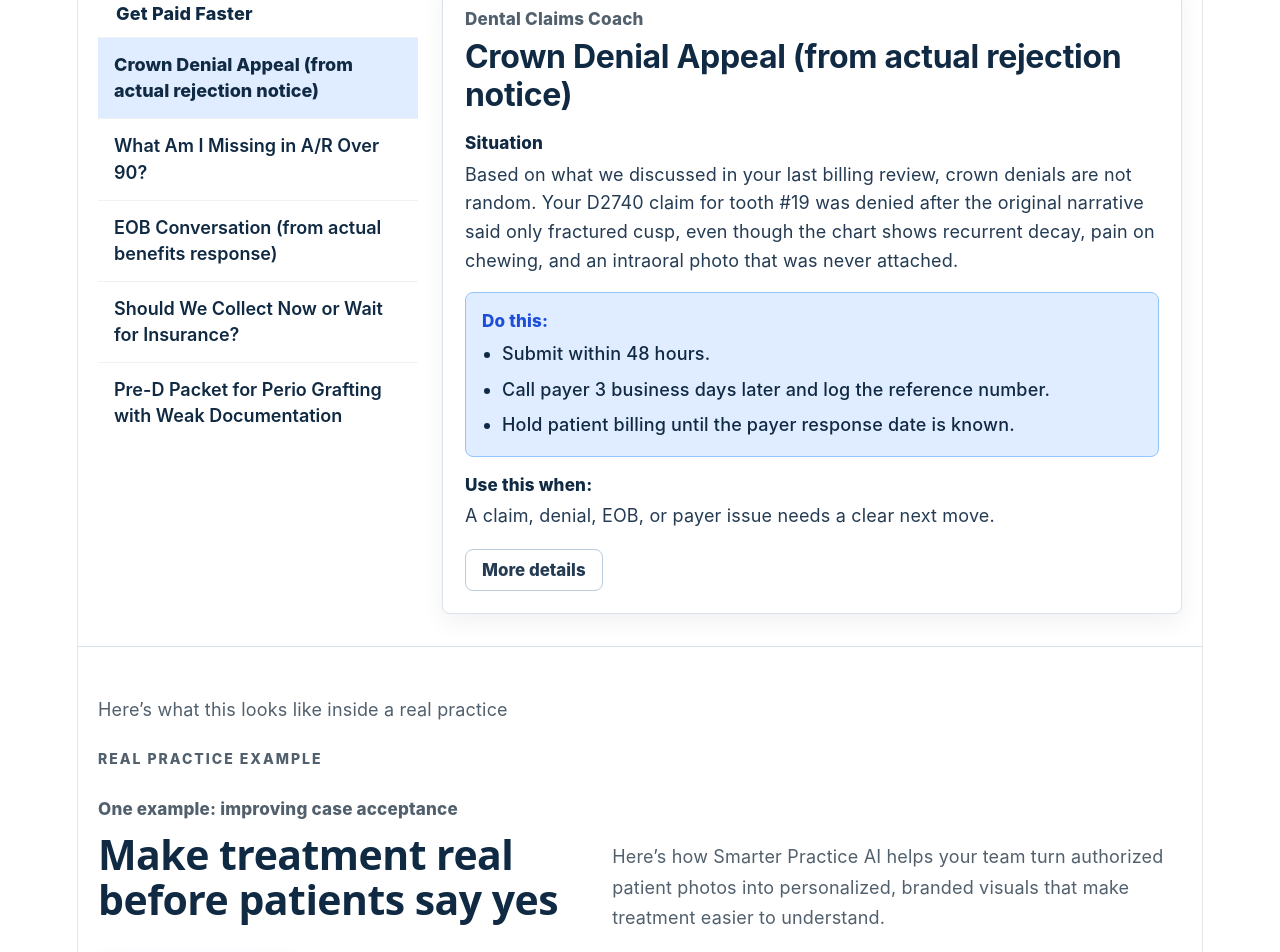
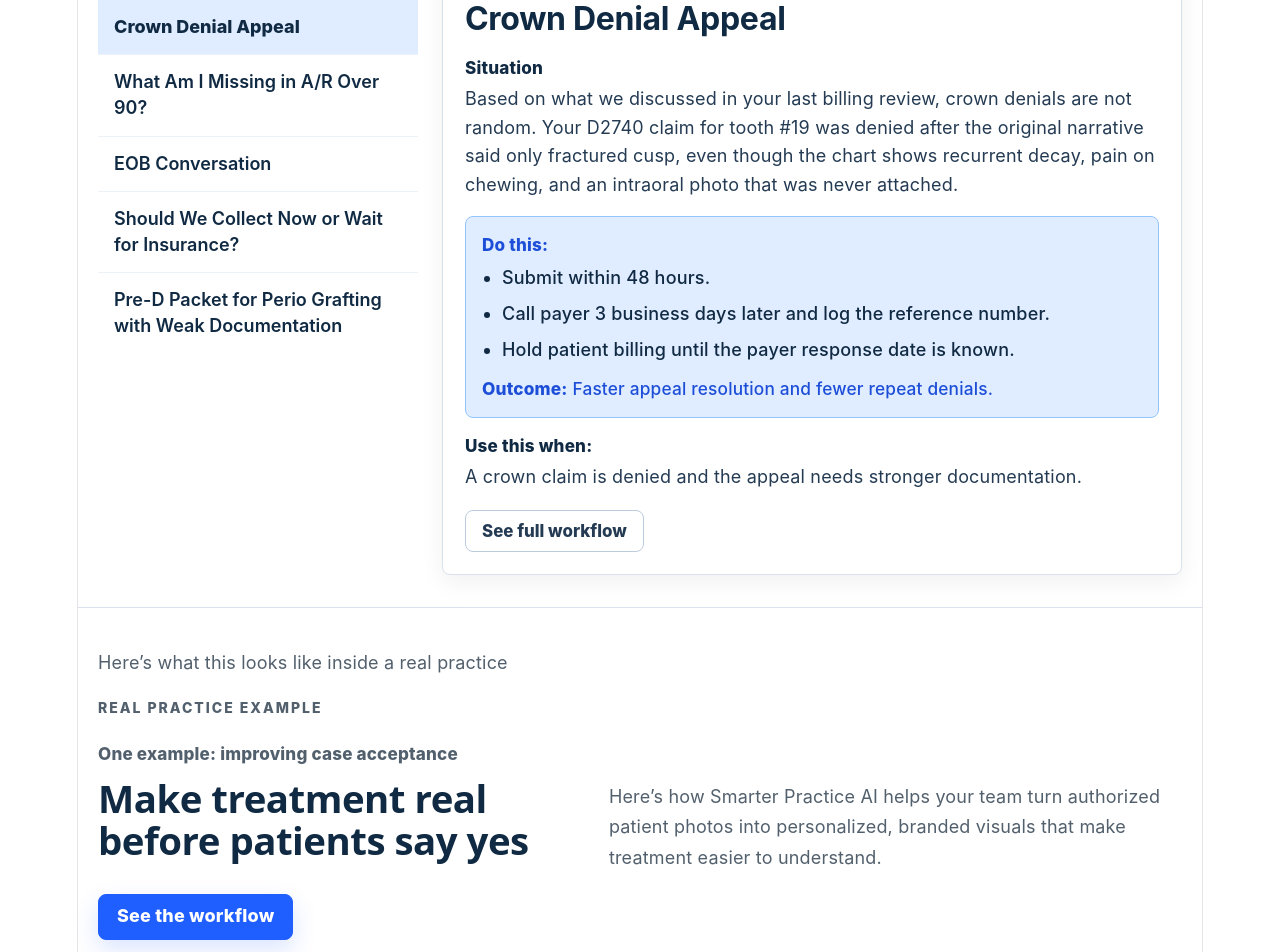
Before and after one commit to jeremyphelps-SP/smarterpractice-site, a React (Vite) app: page / in a window 1280 px wide. Shown: the part 2500-3452 px from the top of the page. Built offline with nearby package versions, Linux system fonts and the light colour scheme.

Commit message:
Improve scenario clarity and CTA wording

```diff
--- a/src/components/AIImageStudio.css
+++ b/src/components/AIImageStudio.css
@@ -1,5 +1,5 @@
 .ai-studio {
-  padding: 48px 20px;
+  padding: 40px 20px 44px;
   color: #1f2933;
   background: #ffffff;
   border-top: 1px solid #d9e2ec;
@@ -22,7 +22,7 @@
 }
 
 .ai-studio__section-bridge {
-  margin-bottom: 20px;
+  margin-bottom: 16px;
   color: #52606d;
   font-size: 1rem;
   line-height: 1.7;
@@ -31,9 +31,9 @@
 .ai-studio__intro {
   display: grid;
   grid-template-columns: minmax(0, 0.9fr) minmax(320px, 1.1fr);
-  gap: 24px 48px;
+  gap: 20px 42px;
   align-items: end;
-  margin-bottom: 34px;
+  margin-bottom: 28px;
 }
 
 .ai-studio__eyebrow {
@@ -48,7 +48,7 @@
 .ai-studio__heading-group h2 {
   margin: 0 0 12px;
   color: #102a43;
-  font-size: clamp(1.65rem, 3.2vw, 2.35rem);
+  font-size: clamp(1.55rem, 3vw, 2.2rem);
   font-weight: 700;
   line-height: 1.1;
   letter-spacing: -0.5px;
@@ -387,7 +387,7 @@
 
 @media (max-width: 860px) {
   .ai-studio {
-    padding: 48px 18px;
+    padding: 40px 18px;
   }
 
   .ai-studio__intro,
--- a/src/components/CoachScenarioMatrix.jsx
+++ b/src/components/CoachScenarioMatrix.jsx
@@ -280,21 +280,53 @@ function getScenarioTrigger(scenario) {
     .join(" ")
     .toLowerCase();
 
+  if (searchableText.includes("crown denial") || searchableText.includes("d2740")) {
+    return "A crown claim is denied and the appeal needs stronger documentation.";
+  }
+
+  if (searchableText.includes("a/r") || searchableText.includes("accounts receivable")) {
+    return "A/R is aging and the team needs to prioritize the work by failure type.";
+  }
+
+  if (searchableText.includes("eob") || searchableText.includes("benefits")) {
+    return "An EOB or benefits response creates patient confusion or a payer follow-up task.";
+  }
+
+  if (searchableText.includes("no-show") || searchableText.includes("cancellation")) {
+    return "Open time, no-shows, or cancellations are creating production gaps.";
+  }
+
+  if (searchableText.includes("case acceptance") || searchableText.includes("large case")) {
+    return "A patient understands treatment but has not committed to the next step.";
+  }
+
+  if (searchableText.includes("hipaa") || searchableText.includes("compliance")) {
+    return "A privacy, consent, or vendor issue needs documented follow-through.";
+  }
+
+  if (searchableText.includes("ppo") || searchableText.includes("write-off")) {
+    return "PPO drag or write-offs are affecting collections and profit.";
+  }
+
+  if (searchableText.includes("fee") || searchableText.includes("pricing")) {
+    return "Fee or pricing decisions need clearer financial tradeoffs.";
+  }
+
+  if (searchableText.includes("huddle") || searchableText.includes("training") || searchableText.includes("onboarding")) {
+    return "A team behavior, training, or handoff issue needs a repeatable process.";
+  }
+
   if (
     searchableText.includes("claim") ||
     searchableText.includes("denial") ||
     searchableText.includes("appeal") ||
     searchableText.includes("payer")
   ) {
-    return "A claim, denial, EOB, or payer issue needs a clear next move.";
-  }
-
-  if (searchableText.includes("hipaa") || searchableText.includes("compliance")) {
-    return "A compliance question needs containment, documentation, and follow-up.";
+    return "A payer issue needs a documented appeal or follow-up plan.";
   }
 
   if (searchableText.includes("schedule") || searchableText.includes("appointment")) {
-    return "The schedule needs a recovery plan instead of another quick fix.";
+    return "The schedule needs a specific recovery plan.";
   }
 
   if (
@@ -302,7 +334,7 @@ function getScenarioTrigger(scenario) {
     searchableText.includes("case acceptance") ||
     searchableText.includes("communication")
   ) {
-    return "The team needs clearer patient language and a next step.";
+    return "A patient conversation needs clearer language and ownership.";
   }
 
   if (
@@ -311,10 +343,62 @@ function getScenarioTrigger(scenario) {
     searchableText.includes("money") ||
     searchableText.includes("tax")
   ) {
-    return "A practice decision needs clear financial tradeoffs.";
+    return "A practice decision needs financial tradeoffs and next steps.";
   }
 
-  return "The team needs to turn a practice issue into a specific action plan.";
+  return "A real practice issue needs a specific action plan.";
+}
+
+function getScenarioOutcome(scenario) {
+  const searchableText = [
+    scenario.category,
+    scenario.scenarioTitle,
+    ...(scenario.tags || []),
+  ]
+    .join(" ")
+    .toLowerCase();
+
+  if (searchableText.includes("crown denial") || searchableText.includes("appeal")) {
+    return "Faster appeal resolution and fewer repeat denials.";
+  }
+
+  if (searchableText.includes("a/r") || searchableText.includes("collections")) {
+    return "Cleaner follow-up priorities and faster cash movement.";
+  }
+
+  if (searchableText.includes("eob") || searchableText.includes("patient billing")) {
+    return "Clearer patient conversations and fewer balance disputes.";
+  }
+
+  if (searchableText.includes("schedule") || searchableText.includes("no-show") || searchableText.includes("cancellation")) {
+    return "Recovered chair time and fewer preventable schedule gaps.";
+  }
+
+  if (searchableText.includes("case acceptance") || searchableText.includes("large case")) {
+    return "Better treatment follow-up and stronger case acceptance.";
+  }
+
+  if (searchableText.includes("training") || searchableText.includes("onboarding") || searchableText.includes("huddle")) {
+    return "More consistent team execution without owner bottlenecks.";
+  }
+
+  if (searchableText.includes("hipaa") || searchableText.includes("compliance")) {
+    return "Cleaner documentation and lower avoidable compliance risk.";
+  }
+
+  if (searchableText.includes("ppo") || searchableText.includes("write-off")) {
+    return "Clearer payer decisions and less profit leakage.";
+  }
+
+  if (searchableText.includes("profit") || searchableText.includes("fee") || searchableText.includes("tax")) {
+    return "Better decisions with clearer financial tradeoffs.";
+  }
+
+  return "A clearer next step your team can act on.";
+}
+
+function getDisplayScenarioTitle(title) {
+  return title.replace(/\s*\([^)]*\)/g, "").trim();
 }
 
 function createCoachPrompt(scenario) {
@@ -445,12 +529,7 @@ export default function CoachScenarioMatrix({ selectedChallenge = null }) {
           Pick a real problem. Get a clear next step.
         </h2>
         <p className="scenario-matrix__intro-text">
-          Structured recommendations based on your numbers, workflows, and
-          constraints.
-        </p>
-        <p className="scenario-matrix__intro-text">
-          Instead of searching for answers, get a clear next step for your
-          specific situation.
+          Get a clear next step based on your actual situation.
         </p>
         {selectedChallengeLabel && (
           <p className="scenario-matrix__challenge-label">
@@ -511,7 +590,7 @@ export default function CoachScenarioMatrix({ selectedChallenge = null }) {
                   }}
                   className="scenario-matrix__scenario-button"
                 >
-                  {scenario.scenarioTitle}
+                  {getDisplayScenarioTitle(scenario.scenarioTitle)}
                 </button>
               );
             })}
@@ -524,7 +603,7 @@ export default function CoachScenarioMatrix({ selectedChallenge = null }) {
               {selectedScenario.coach}
             </p>
             <h3 className="scenario-matrix__scenario-title">
-              {selectedScenario.scenarioTitle}
+              {getDisplayScenarioTitle(selectedScenario.scenarioTitle)}
             </h3>
 
             <dl className="scenario-matrix__detail-list">
@@ -547,6 +626,9 @@ export default function CoachScenarioMatrix({ selectedChallenge = null }) {
                         </li>
                       ))}
                     </ul>
+                    <p className="scenario-matrix__outcome">
+                      <span>Outcome:</span> {getScenarioOutcome(selectedScenario)}
+                    </p>
                   </dd>
                 </div>
               )}
@@ -566,7 +648,7 @@ export default function CoachScenarioMatrix({ selectedChallenge = null }) {
               aria-expanded={isDetailsOpen}
               onClick={() => setIsDetailsOpen((isOpen) => !isOpen)}
             >
-              {isDetailsOpen ? "Show less" : "More details"}
+              {isDetailsOpen ? "Show less" : "See full workflow"}
             </button>
 
             {isDetailsOpen && (
--- a/src/components/TrialCTA.jsx
+++ b/src/components/TrialCTA.jsx
@@ -50,7 +50,7 @@ export default function TrialCTA({ selectedChallenge = null }) {
           <h2 id="trial-cta-title">
             Start with one real workflow from your practice.
           </h2>
-          <p>Request a 15-day trial.</p>
+          <p>Start your 15-day trial.</p>
           <p>
             Send a quick note and I&apos;ll set up your trial with the right
             starting workflow.
--- a/src/index.css
+++ b/src/index.css
@@ -335,6 +335,18 @@ code {
   font-weight: 500;
 }
 
+.scenario-matrix__outcome {
+  margin: 12px 0 0;
+  color: #1d4ed8;
+  font-size: 0.96rem;
+  font-weight: 500;
+  line-height: 1.45;
+}
+
+.scenario-matrix__outcome span {
+  font-weight: 800;
+}
+
 .scenario-matrix__execution {
   display: grid;
   gap: 10px;
```
